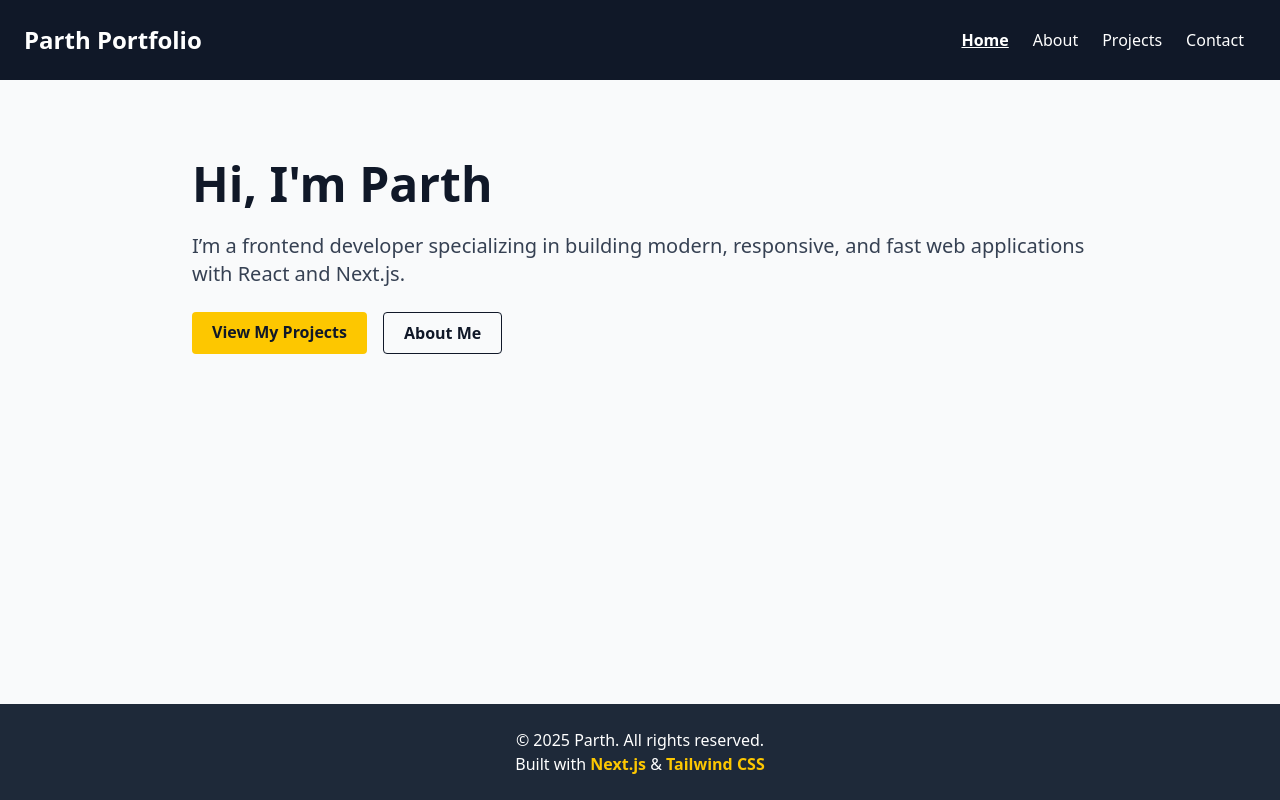
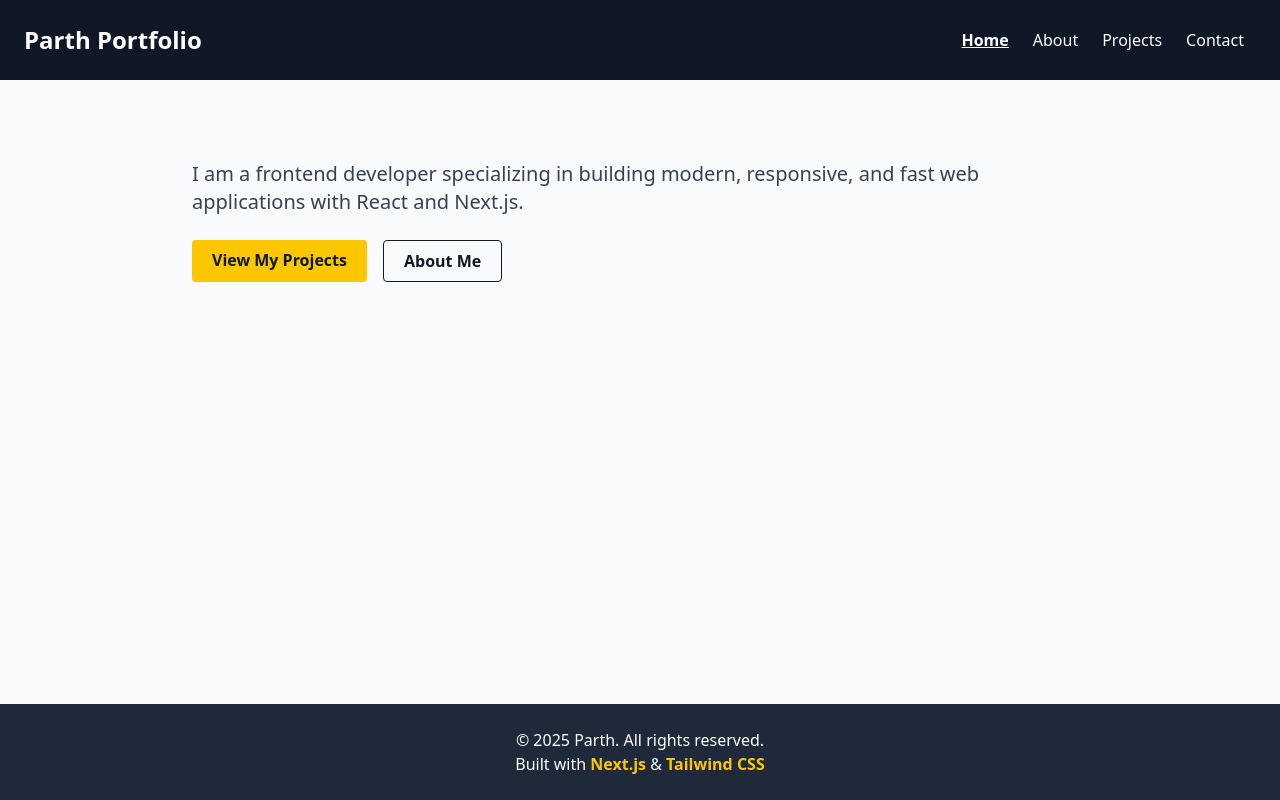
Before and after one commit to CodeBy-ParthKhambhadiya/parth-portfolio, a Next.js app: page / in a window 1280 px wide. Built offline with nearby package versions, Linux system fonts and the light colour scheme.

Commit message:
solved in issue in vercel Deployment

```diff
--- a/src/app/page.tsx
+++ b/src/app/page.tsx
@@ -5,11 +5,9 @@ export default function HomePage() {
   return (
     <section className="py-12 px-4 bg-gray-50">
       <div className="max-w-4xl mx-auto">
-        <h1 className="text-4xl md:text-5xl font-bold mb-6 text-gray-900">
-          Hi, I'm Parth
-        </h1>
+
         <p className="text-lg md:text-xl mb-6 text-gray-700">
-          I’m a frontend developer specializing in building modern, responsive, and fast web applications with React and Next.js.
+          I am a frontend developer specializing in building modern, responsive, and fast web applications with React and Next.js.
         </p>
         <div className="flex flex-wrap gap-4">
           <Link
```
